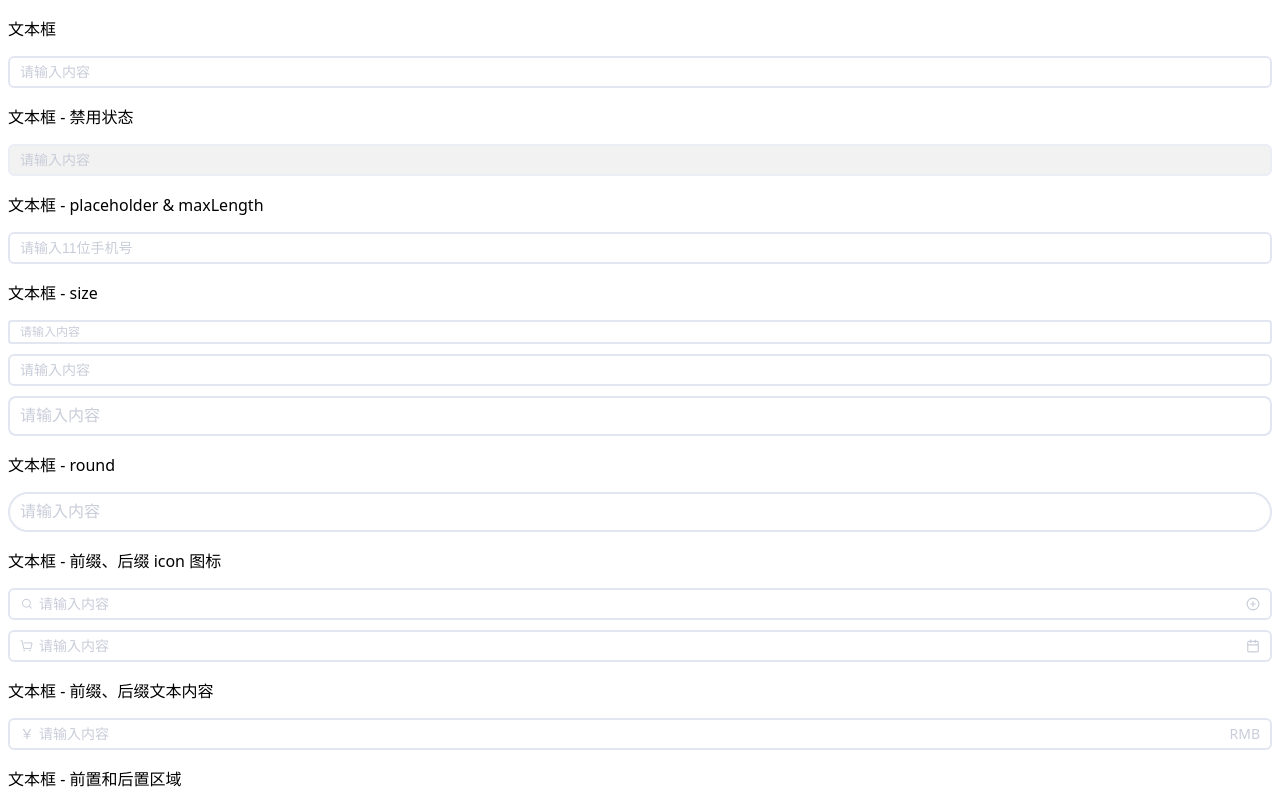
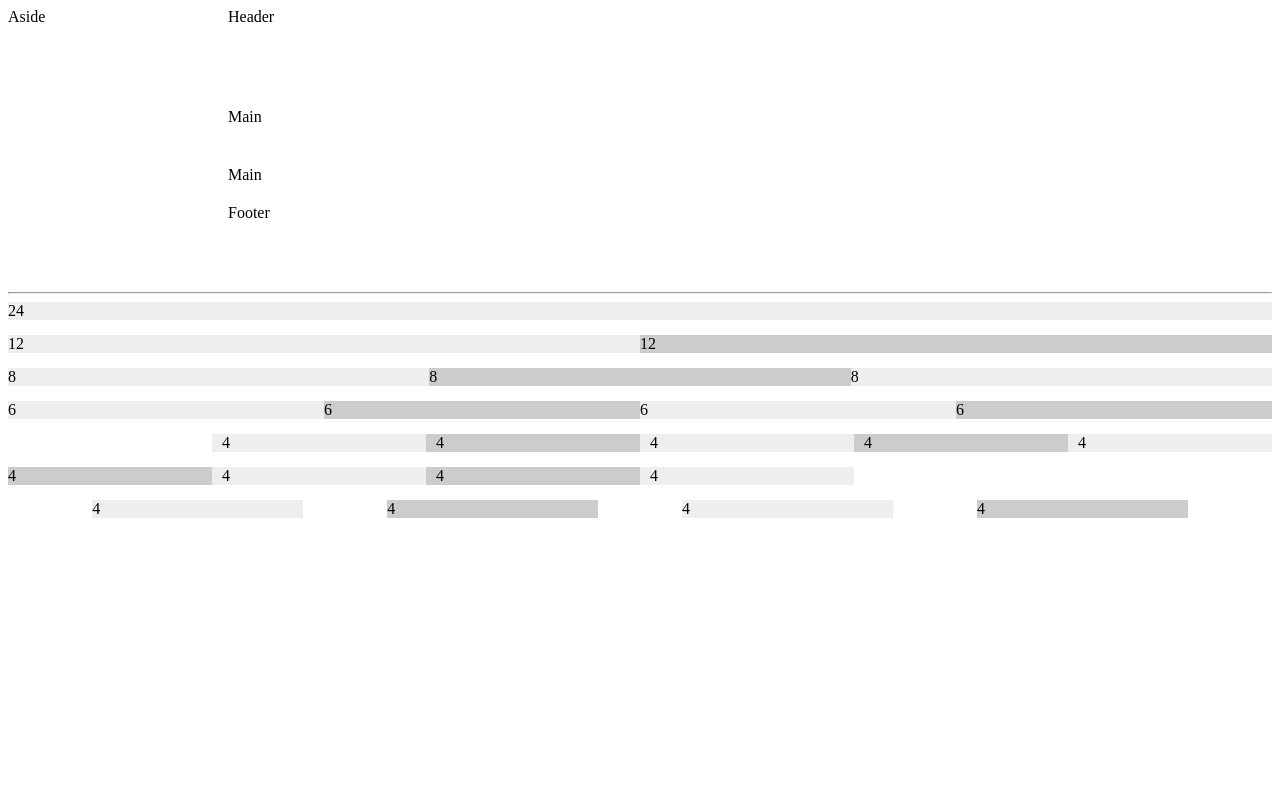
Before and after one commit to liulongbin1314/vue3-ui-library, a Vue app in the folder examples/: page / in a window 1280 px wide. Shown: the top 800 px of the page. Built offline with nearby package versions, Linux system fonts and the light colour scheme.

Commit message:
实现Row、Col和Container组件的按需导入

```diff
--- a/examples/src/App.vue
+++ b/examples/src/App.vue
@@ -1,12 +1,12 @@
 <template>
-  <InputTest />
+  <GridTest />
 </template>
 
 <script setup>
 // import ButtonTest from './components/ButtonTest.vue'
 // import IconTest from './components/IconTest.vue'
-import InputTest from './components/InputTest.vue'
-// import GridTest from './components/GridTest.vue'
+// import InputTest from './components/InputTest.vue'
+import GridTest from './components/GridTest.vue'
 // import CheckboxTest from './components/CheckboxTest.vue'
 // import SwitchTest from './components/SwitchTest.vue'
 // import RadioTest from './components/RadioTest.vue'
--- a/examples/src/components/GridTest.vue
+++ b/examples/src/components/GridTest.vue
@@ -58,7 +58,16 @@
   </a-row>
 </template>
 
-<script setup></script>
+<script setup>
+import { ARow, ACol, AContainer, AHeader, AFooter, AMain, AAside } from '@ui-library/components'
+import '@ui-library/theme/src/row.scss'
+import '@ui-library/theme/src/col.scss'
+import '@ui-library/theme/src/container.scss'
+import '@ui-library/theme/src/header.scss'
+import '@ui-library/theme/src/footer.scss'
+import '@ui-library/theme/src/main.scss'
+import '@ui-library/theme/src/aside.scss'
+</script>
 
 <style scoped>
 .a-row {
```
